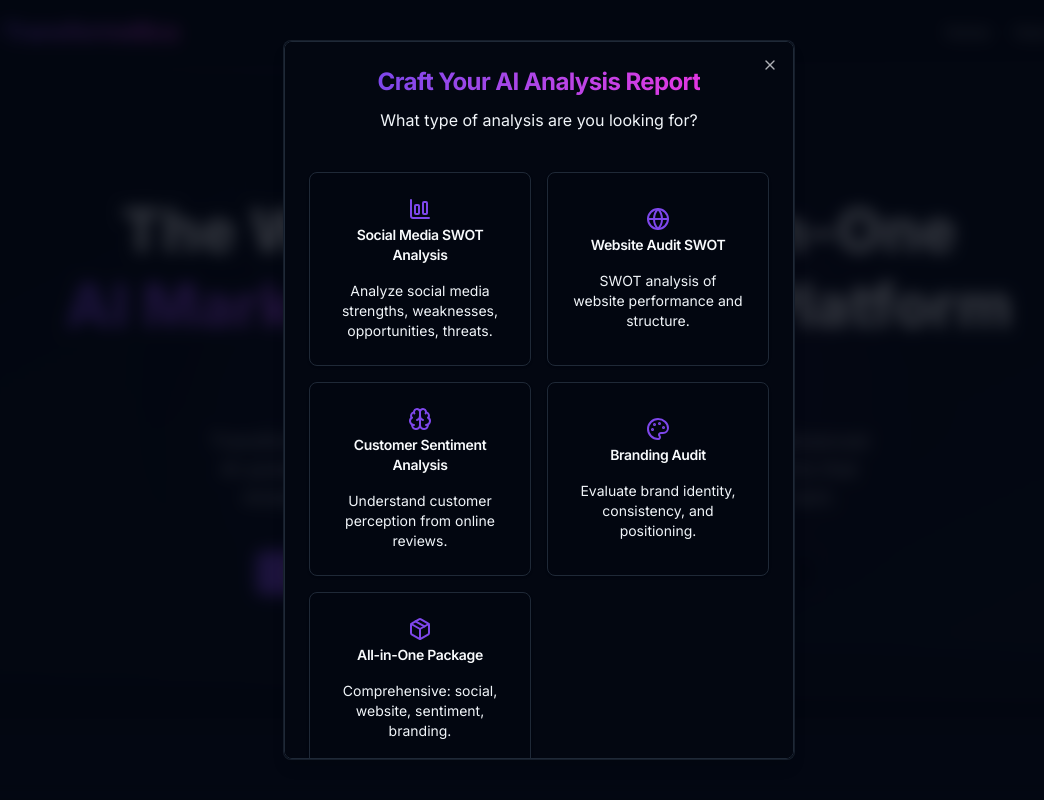
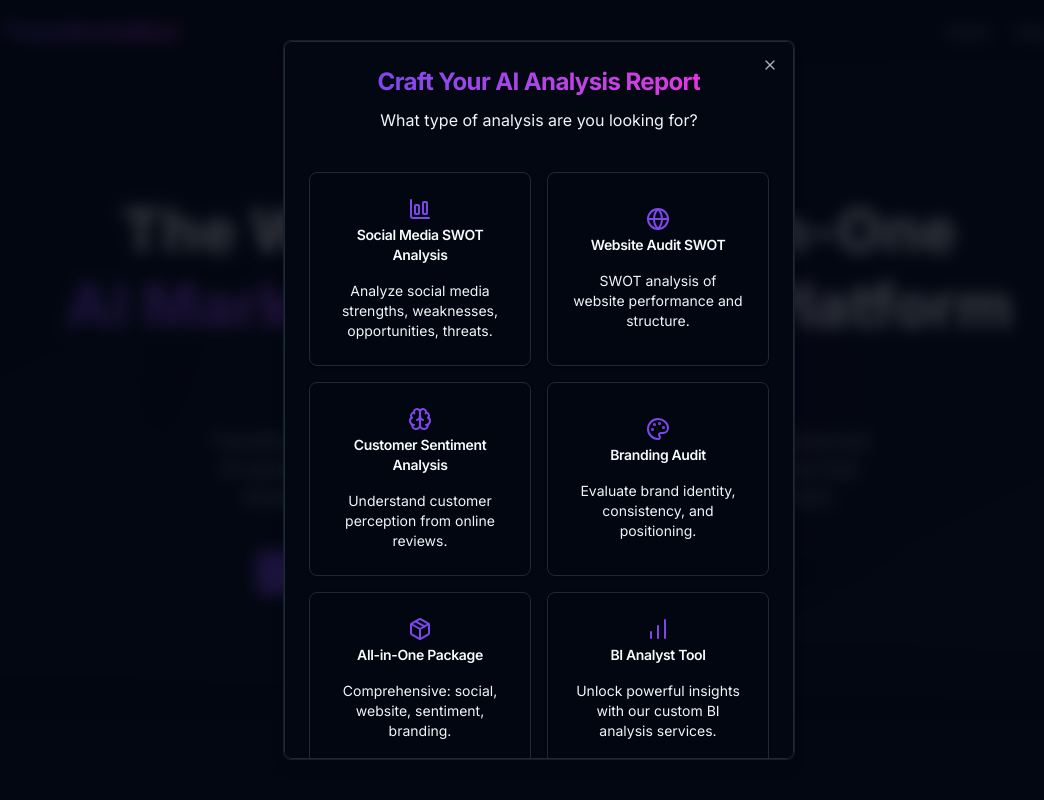
Before and after one commit to transformixdeploy/transformilca-frontend, a Next.js app: page / in a window 1280 px wide. Both pictures are taken after a click on the button "Generate Your Complete Analysis Now". Shown: the top 800 px of the page, without its empty margins (101-1145 px from the left). Built offline with nearby package versions, Linux system fonts and the light colour scheme.

Commit message:
link to bi crm added

```diff
--- a/app/branding-audit/page.tsx
+++ b/app/branding-audit/page.tsx
@@ -78,7 +78,7 @@ const BrandingAudit = () => {
                     Branding Audit Report
                 </h1>
                 <p className="text-center text-gray-400 text-lg mb-6">
-                    A comprehensive analysis of your brand's visual identity, messaging, and overall strategy.
+                    {"A comprehensive analysis of your brand's visual identity, messaging, and overall strategy."}
                 </p>
                 <div className="flex justify-center">
                     <Button onClick={handleDeleteAnalysis} size="lg" className="bg-background text-red-600 hover:bg-background/90 shadow-lg transform hover:scale-105">
--- a/app/customer-sentiment/page.tsx
+++ b/app/customer-sentiment/page.tsx
@@ -1,7 +1,7 @@
 "use client";
 import { localStorageDataNames } from '@/lib/constants';
 import React, { useEffect, useState } from 'react';
-import { PieChart, Pie, Cell, BarChart, Bar, XAxis, YAxis, CartesianGrid, Tooltip, Legend, ResponsiveContainer, ScatterChart, Scatter, ZAxis, Label } from 'recharts';
+import { PieChart, Pie, Cell, BarChart, Bar, XAxis, YAxis, CartesianGrid, Tooltip, Legend, ResponsiveContainer, ScatterChart, Scatter, ZAxis, Label, PieLabelRenderProps } from 'recharts';
 import { useRouter } from 'next/navigation';
 import { Button } from '@/components/ui/button';
 import ReactMarkdown from 'react-markdown';
@@ -140,7 +140,7 @@ const SentimentAnalysis = () => {
                                   outerRadius={100}
                                   fill="#8884d8"
                                   dataKey="value"
-                                  label={({ name, percent }: any) => `${name}: ${(percent * 100).toFixed(0)}%`}
+                                  label={({ name, percent }: PieLabelRenderProps) => `${name || 'N/A'}: ${(((percent as number) || 0) * 100).toFixed(0)}%`}
                               >
                                   <Cell key="cell-0" fill="#34D399" /> {/* Green for Positive */}
                                   <Cell key="cell-1" fill="#EF4444" /> {/* Red for Negative */}
--- a/app/layout.tsx
+++ b/app/layout.tsx
@@ -18,6 +18,11 @@ import Footer from "@/components/Footer";
 export const metadata: Metadata = {
   title: "Transformellica AI Marketing Analytics",
   description: "AI-Powered Social Media & Website Analysis",
+  icons: {
+    icon: "/Logo.webp",
+    shortcut: "/Logo.webp",
+    apple: "/Logo.webp",
+  },
 };
 
 export default function RootLayout({
--- a/components/form/ServiceSelectionStep.tsx
+++ b/components/form/ServiceSelectionStep.tsx
@@ -4,6 +4,7 @@ import React from 'react';
 import { motion, Variants } from 'framer-motion';
 import { Card, CardContent, CardHeader, CardTitle } from '../../components/ui/card';
 import { Service } from '../../lib/formConfig';
+import { BarChart } from 'lucide-react'; // Import BarChart icon
 
 interface ServiceSelectionStepProps {
   services: Service[];
@@ -48,6 +49,24 @@ const ServiceSelectionStep: React.FC<ServiceSelectionStepProps> = ({ services, o
           </Card>
         </motion.div>)
       })}
+      <motion.div
+        key="biAnalystTool"
+        whileHover={{ scale: 1.03 }}
+        whileTap={{ scale: 0.97 }}
+      >
+        <Card
+          onClick={() => window.open(process.env.NEXT_PUBLIC_CRM_URL, '_blank')}
+          className="cursor-pointer hover:border-primary transition-all duration-200 h-full flex flex-col items-center justify-center text-center p-3 md:p-4 bg-background/50 hover:bg-muted/50"
+        >
+          <CardHeader className="p-1 md:p-2 text-center flex flex-col items-center">
+            <BarChart className="w-6 h-6 mb-1 text-primary"/>
+            <CardTitle className="text-sm md:text-md font-semibold">BI Analyst Tool</CardTitle>
+          </CardHeader>
+          <CardContent className="p-1 md:p-2 text-xs md:text-sm text-muted-foreground">
+            Unlock powerful insights with our custom BI analysis services.
+          </CardContent>
+        </Card>
+      </motion.div>
     </motion.div>
   );
 };
```
Also changed, not shown: public/Logo.webp (added).
